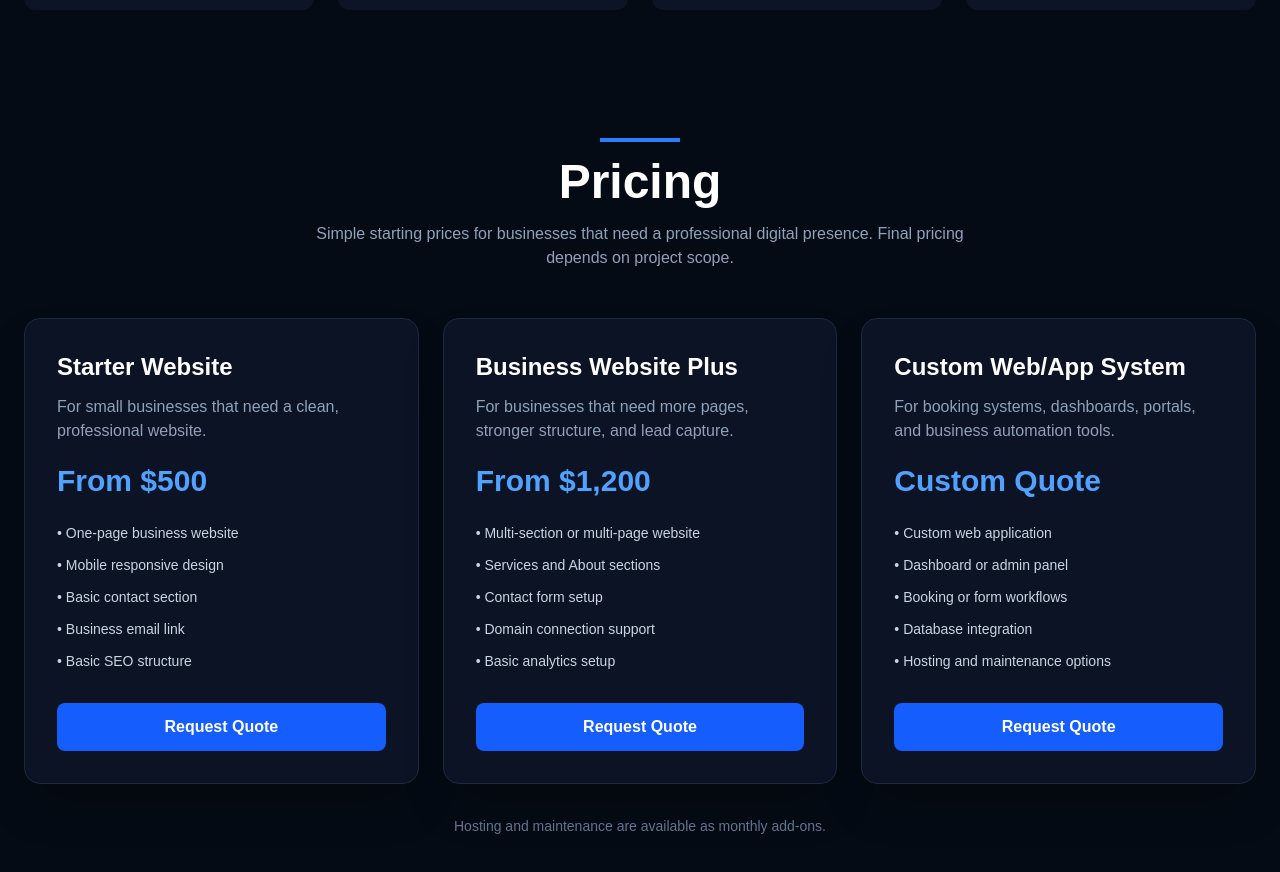
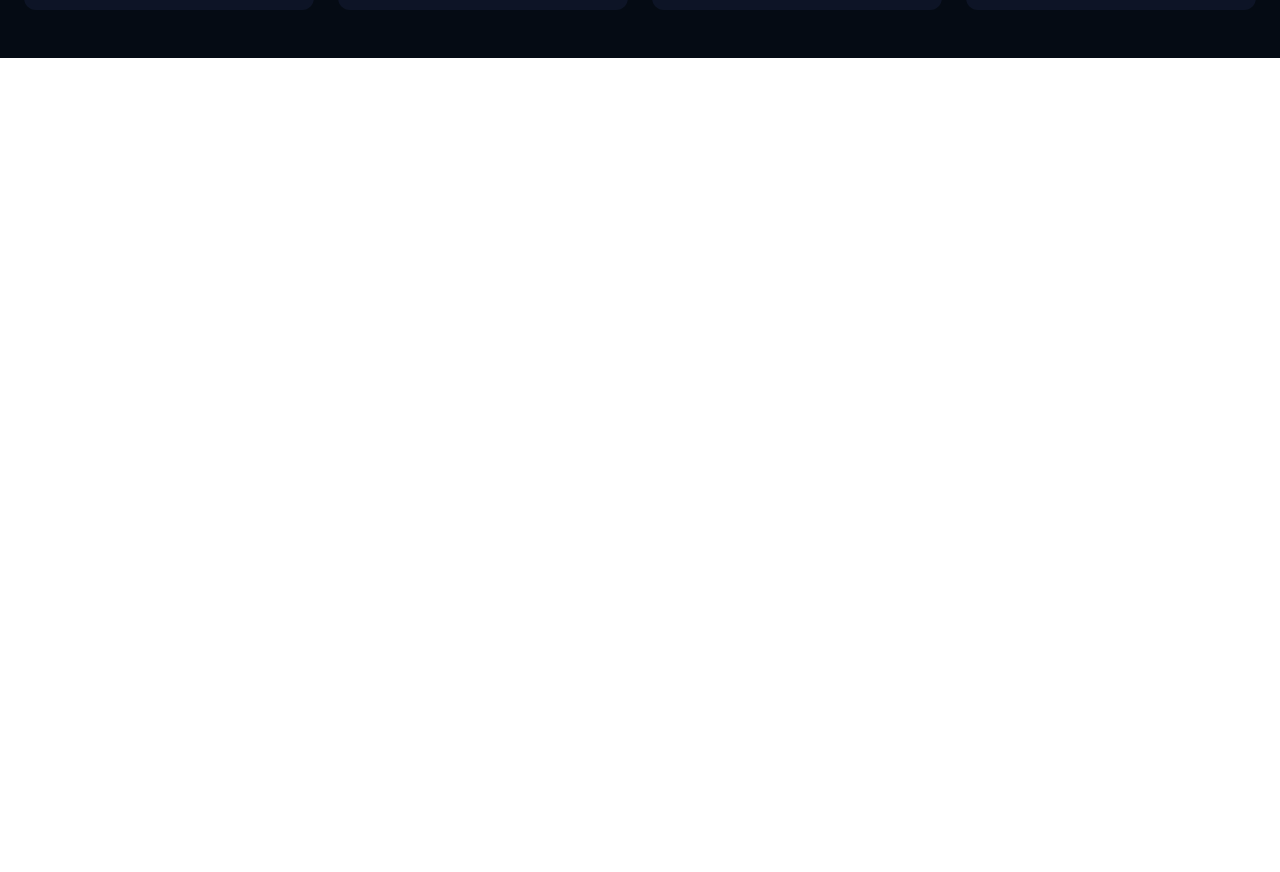
Before and after one commit to aldaneharry-source/aldane-site, a Next.js app: page / in a window 1280 px wide. Shown: the part 3819-4691 px from the top of the page. After the commit the page ends 3877 px from the top, so only its background shows below. Built offline with nearby package versions, Linux system fonts and the light colour scheme.

Commit message:
Update page.tsx

```diff
--- a/app/page.tsx
+++ b/app/page.tsx
@@ -421,93 +421,6 @@ export default function Home() {
           </div>
         ))}
       </section>
-
-      {/* PRICING */}
-      <section
-        id="pricing"
-        className="mx-auto max-w-7xl scroll-mt-24 px-6 py-20"
-      >
-      <div className="mb-12 text-center">
-        <div className="mx-auto mb-4 h-1 w-20 bg-blue-500"></div>
-          <h2 className="text-3xl font-bold md:text-5xl">Pricing</h2>
-        <p className="mx-auto mt-4 max-w-2xl text-slate-400">
-          Simple starting prices for businesses that need a professional digital presence.
-          Final pricing depends on project scope.
-        </p>
-      </div>
-
-      <div className="grid gap-6 md:grid-cols-3">
-      {[
-        {
-          name: "Starter Website",
-          price: "From $500",
-          description: "For small businesses that need a clean, professional website.",
-          features: [
-            "One-page business website",
-            "Mobile responsive design",
-            "Basic contact section",
-            "Business email link",
-            "Basic SEO structure",
-        ],
-      },
-      {
-        name: "Business Website Plus",
-        price: "From $1,200",
-        description:
-          "For businesses that need more pages, stronger structure, and lead capture.",
-        features: [
-          "Multi-section or multi-page website",
-          "Services and About sections",
-          "Contact form setup",
-          "Domain connection support",
-          "Basic analytics setup",
-        ],
-      },
-      {
-        name: "Custom Web/App System",
-        price: "Custom Quote",
-        description:
-          "For booking systems, dashboards, portals, and business automation tools.",
-        features: [
-          "Custom web application",
-          "Dashboard or admin panel",
-          "Booking or form workflows",
-          "Database integration",
-          "Hosting and maintenance options",
-        ],
-      },
-    ].map((plan) => (
-      <div
-        key={plan.name}
-        className="rounded-2xl border border-slate-800 bg-slate-900/70 p-8 shadow-2xl"
-      >
-        <h3 className="mb-3 text-2xl font-bold">{plan.name}</h3>
-        <p className="mb-5 text-slate-400">{plan.description}</p>
-
-        <p className="mb-6 text-3xl font-bold text-blue-400">
-          {plan.price}
-        </p>
-
-        <ul className="mb-8 space-y-3 text-sm text-slate-300">
-          {plan.features.map((feature) => (
-            <li key={feature}>• {feature}</li>
-          ))}
-        </ul>
-
-        <a
-          href="/quote"
-          className="block rounded-lg bg-blue-600 px-6 py-3 text-center font-semibold hover:bg-blue-700"
-        >
-          Request Quote
-        </a>
-      </div>
-    ))}
-  </div>
-
-  <p className="mt-8 text-center text-sm text-slate-500">
-    Hosting and maintenance are available as monthly add-ons.
-  </p>
-</section>
     </main>
   );
 }
```
